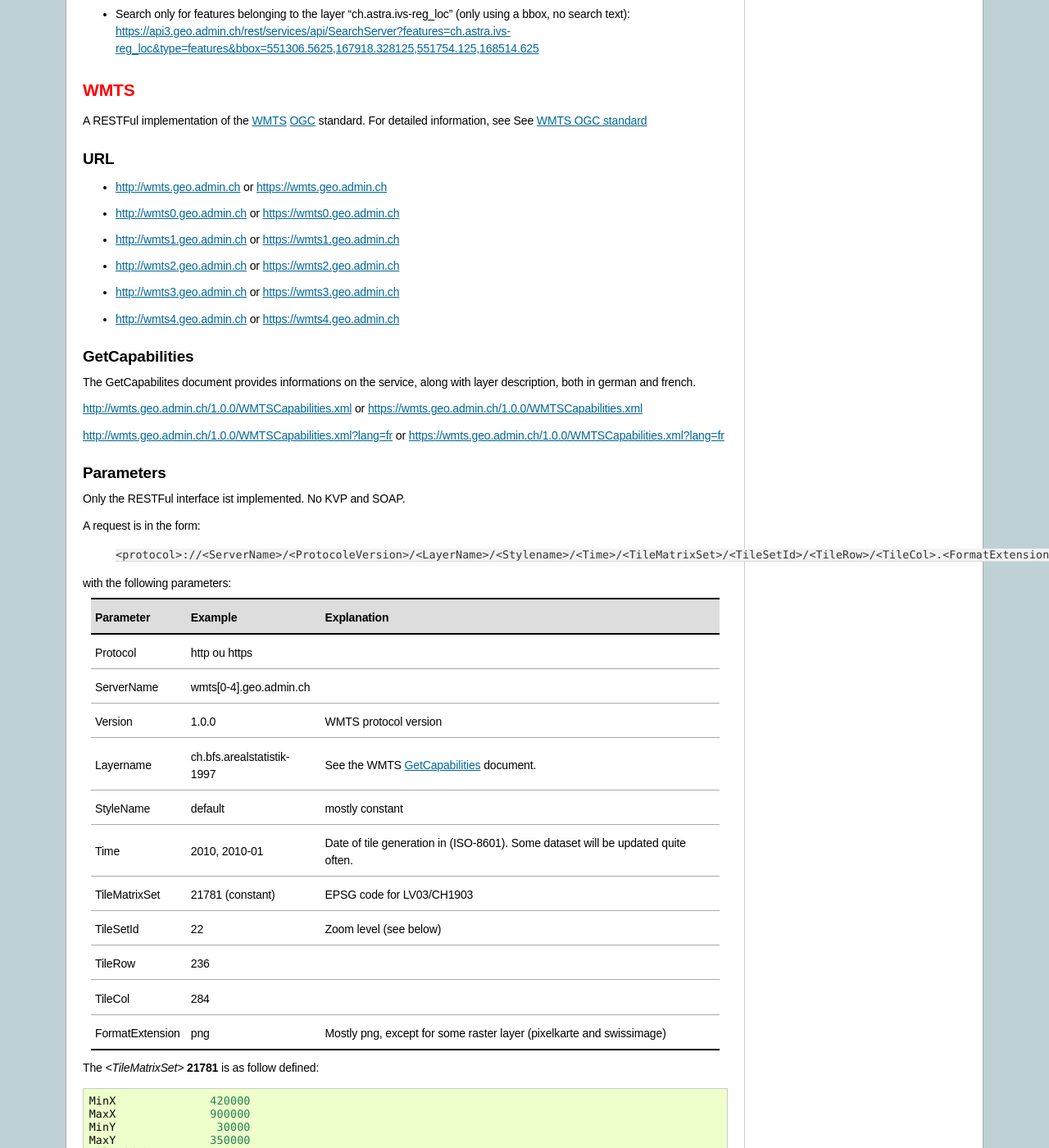
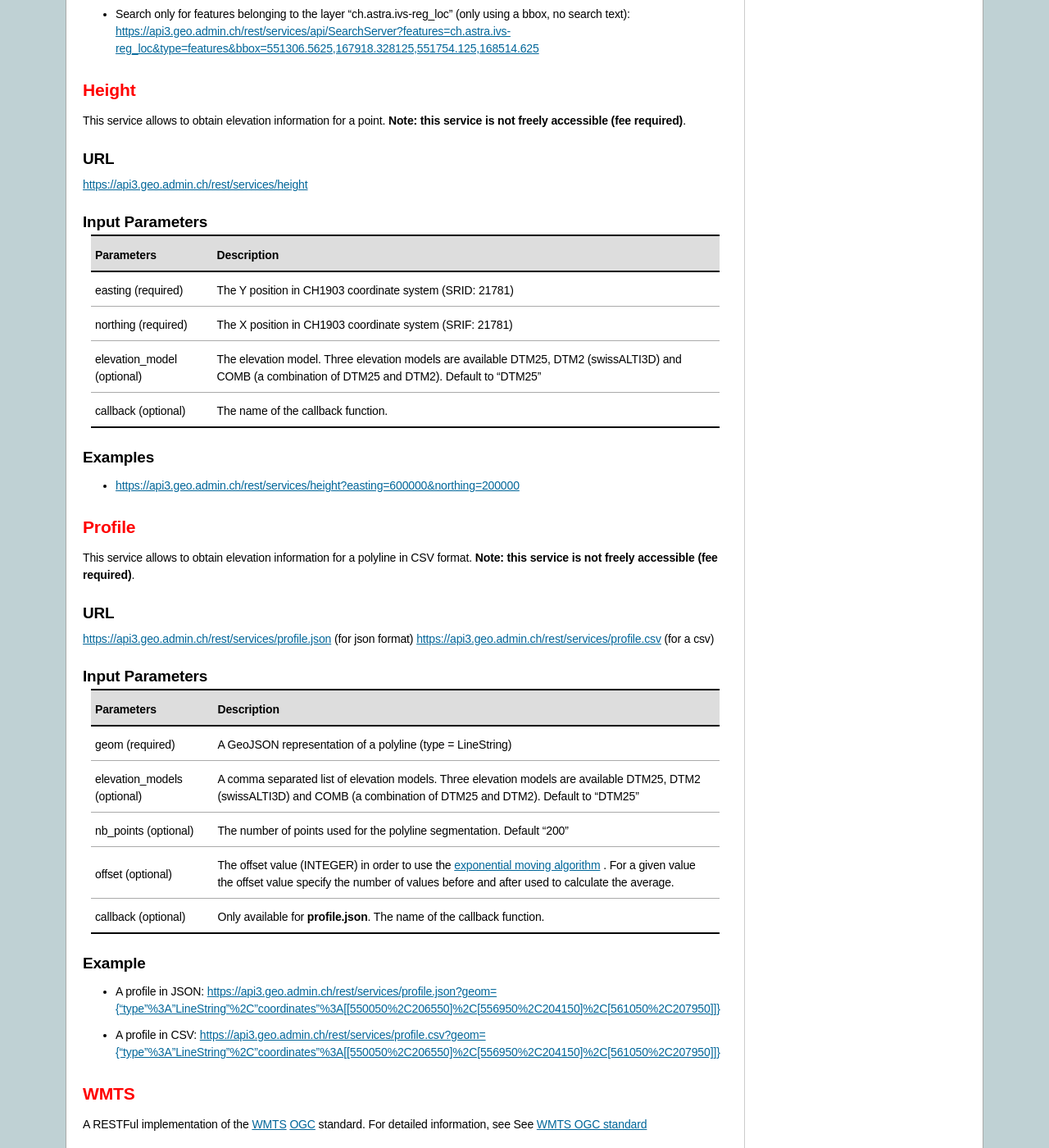
Before and after one commit to swisstopo-test/doc-chsdi3, a Sphinx documentation site: the page built from source/services/sdiservices.rst, in a window 1280 px wide and 1400 px high, scrolled down 5095 px. Shown: the whole window at 82% size. Built offline with Sphinx 7.4.7, drawn with Linux system fonts in a browser that asks for light colours; formulas are drawn with MathJax 3; some of the changed text lies outside the part shown.

Commit message:
Add doc for height and profile

```diff
--- a/source/services/sdiservices.rst
+++ b/source/services/sdiservices.rst
@@ -258,6 +258,77 @@ Examples
 - Search for layers in French matching the word “géoïde” in their description: `https://api3.geo.admin.ch/rest/services/api/SearchServer?searchText=géoïde&type=layers&lang=fr <../../../rest/services/api/SearchServer?searchText=géoïde&type=layers&lang=fr>`_
 - Search only for features belonging to the layer “ch.astra.ivs-reg_loc” (only using a bbox, no search text): `https://api3.geo.admin.ch/rest/services/api/SearchServer?features=ch.astra.ivs-reg_loc&type=features&bbox=551306.5625,167918.328125,551754.125,168514.625 <../../../rest/services/api/SearchServer?features=ch.astra.ivs-reg_loc&type=features&bbox=551306.5625,167918.328125,551754.125,168514.625>`_
 
+.. _height_description:
+
+Height
+------
+
+This service allows to obtain elevation information for a point. **Note: this service is not freely accessible (fee required)**.
+
+URL
+^^^
+https://api3.geo.admin.ch/rest/services/height
+
+Input Parameters
+^^^^^^^^^^^^^^^^
+
++-----------------------------------+-------------------------------------------------------------------------------------------+
+| Parameters                        | Description                                                                               |
++===================================+===========================================================================================+
+| easting (required)                | The Y position in CH1903 coordinate system (SRID: 21781)                                  |
++-----------------------------------+-------------------------------------------------------------------------------------------+
+| northing (required)               | The X position in CH1903 coordinate system (SRIF: 21781)                                  |
++-----------------------------------+-------------------------------------------------------------------------------------------+
+| elevation_model (optional)        | The elevation model. Three elevation models are available DTM25, DTM2 (swissALTI3D)       |
+|                                   | and COMB (a combination of DTM25 and DTM2). Default to "DTM25"                            |
++-----------------------------------+-------------------------------------------------------------------------------------------+
+| callback (optional)               | The name of the callback function.                                                        |
++-----------------------------------+-------------------------------------------------------------------------------------------+
+
+Examples
+^^^^^^^^
+
+- `https://api3.geo.admin.ch/rest/services/height?easting=600000&northing=200000 <../../../rest/services/height?easting=600000&northing=200000>`_
+
+.. _profile_description:
+
+Profile
+-------
+
+This service allows to obtain elevation information for a polyline in CSV format. **Note: this service is not freely accessible (fee required)**.
+
+URL
+^^^
+https://api3.geo.admin.ch/rest/services/profile.json (for json format)
+https://api3.geo.admin.ch/rest/services/profile.csv  (for a csv)
+
+Input Parameters
+^^^^^^^^^^^^^^^^
+
++-----------------------------------+-------------------------------------------------------------------------------------------+
+| Parameters                        | Description                                                                               |
++===================================+===========================================================================================+
+| geom (required)                   | A GeoJSON representation of a polyline (type = LineString)                                |
++-----------------------------------+-------------------------------------------------------------------------------------------+
+| elevation_models (optional)       | A comma separated list of elevation models. Three elevation models are available DTM25,   |
+|                                   | DTM2 (swissALTI3D) and COMB (a combination of DTM25 and DTM2).  Default to "DTM25"        |
++-----------------------------------+-------------------------------------------------------------------------------------------+
+| nb_points (optional)              | The number of points used for the polyline segmentation. Default "200"                    |
++-----------------------------------+-------------------------------------------------------------------------------------------+
+| offset (optional)                 | The offset value (INTEGER) in order to use the `exponential moving algorithm              |
+|                                   | <http://en.wikipedia.org/wiki/Moving_average#Exponential_moving_average>`_ . For a given  |
+|                                   | value the offset value specify the number of values before and after used to calculate    |
+|                                   | the average.                                                                              |
++-----------------------------------+-------------------------------------------------------------------------------------------+
+| callback (optional)               | Only available for **profile.json**. The name of the callback function.                   |
++-----------------------------------+-------------------------------------------------------------------------------------------+
+
+Example
+^^^^^^^
+
+- A profile in JSON: `https://api3.geo.admin.ch/rest/services/profile.json?geom={"type"%3A"LineString"%2C"coordinates"%3A[[550050%2C206550]%2C[556950%2C204150]%2C[561050%2C207950]]} <../../../rest/services/profile.json?geom={"type"%3A"LineString"%2C"coordinates"%3A[[550050%2C206550]%2C[556950%2C204150]%2C[561050%2C207950]]}>`_
+- A profile in CSV: `https://api3.geo.admin.ch/rest/services/profile.csv?geom={"type"%3A"LineString"%2C"coordinates"%3A[[550050%2C206550]%2C[556950%2C204150]%2C[561050%2C207950]]} <../../../rest/services/profile.csv?geom={"type"%3A"LineString"%2C"coordinates"%3A[[550050%2C206550]%2C[556950%2C204150]%2C[561050%2C207950]]}>`_
+
 .. _wmts_description:
 
 WMTS
@@ -281,9 +352,9 @@ GetCapabilities
 
 The GetCapabilites document provides informations on the service, along with layer description, both in german and french.
 
-http://wmts.geo.admin.ch/1.0.0/WMTSCapabilities.xml or https://wmts.geo.admin.ch/1.0.0/WMTSCapabilities.xml
+http://api3.geo.admin.ch/rest/services/api/1.0.0/WMTSCapabilities.xml
 
-http://wmts.geo.admin.ch/1.0.0/WMTSCapabilities.xml?lang=fr or https://wmts.geo.admin.ch/1.0.0/WMTSCapabilities.xml?lang=fr
+http://api3.geo.admin.ch/rest/services/api/1.0.0/WMTSCapabilities.xml?lang=fr
 
 Parameters
 ^^^^^^^^^^
```
